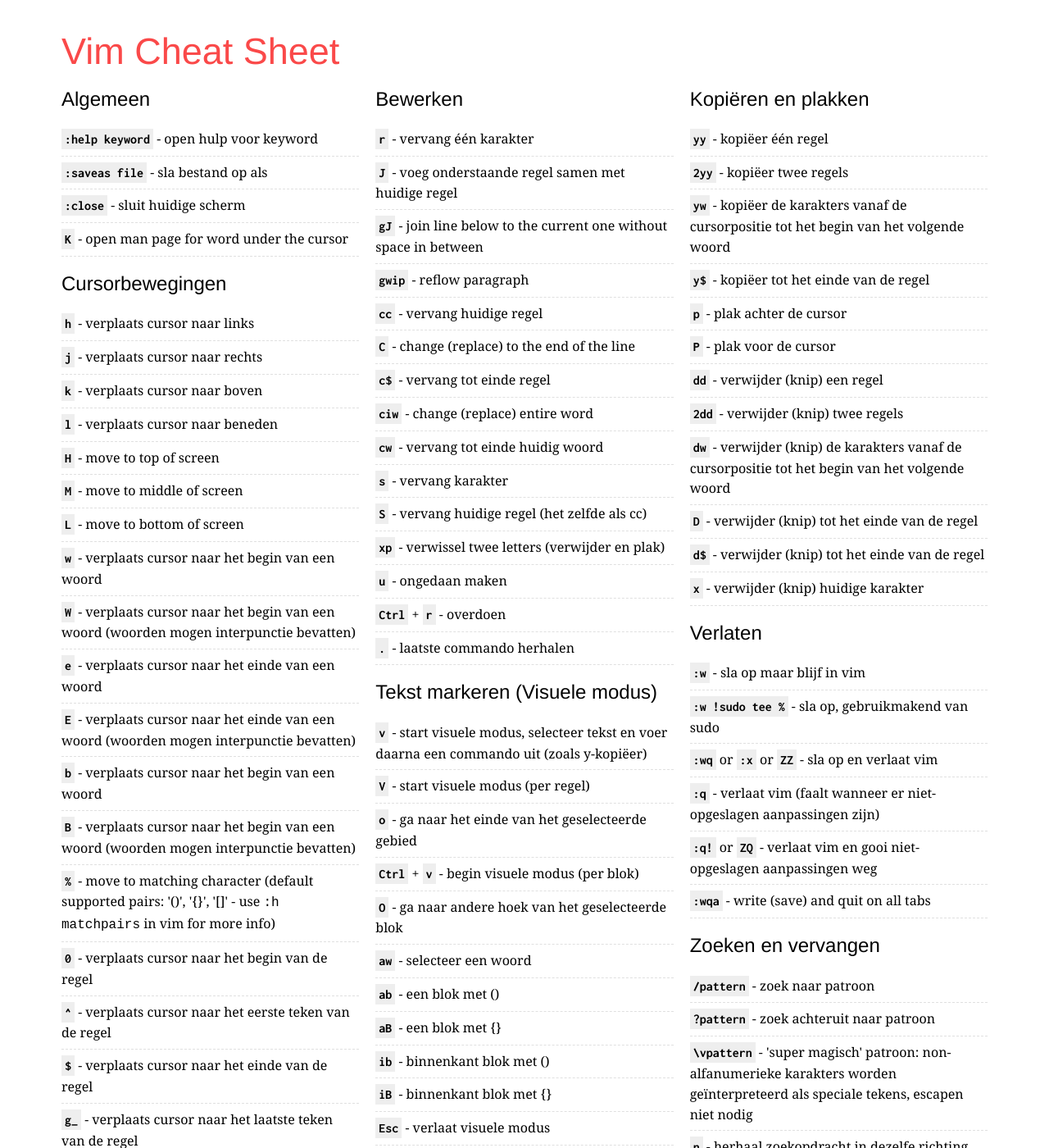
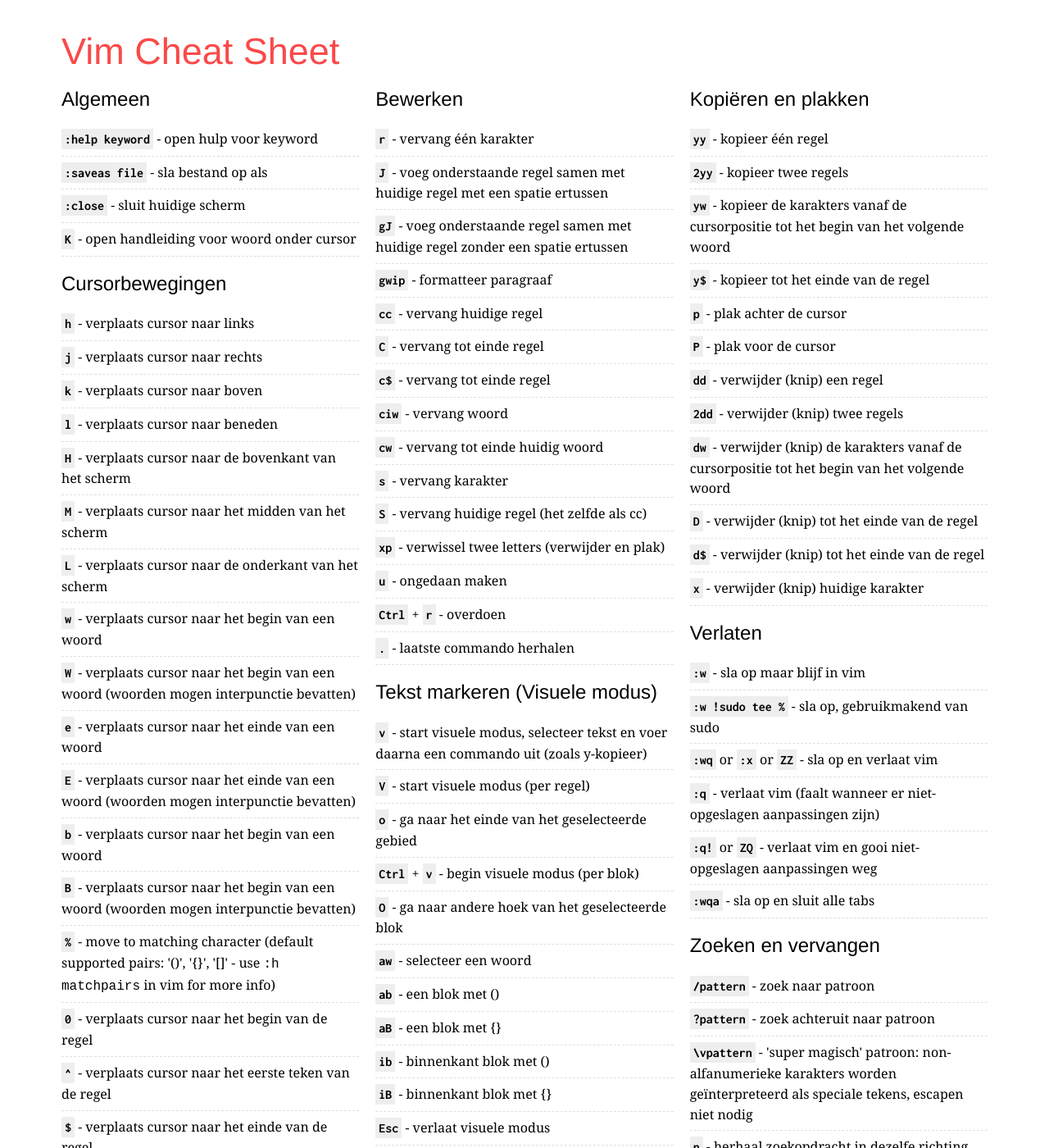
Before and after one commit to rtorr/vim-cheat-sheet, a Jekyll site: the page built from lang/nl_nl/index.html, in a window 1280 px wide and 1400 px high. Shown: the whole window at 82% size. Built offline with Jekyll 4.4.1, drawn with Linux system fonts in a browser that asks for light colours; some of the changed text lies outside the part shown.

Commit message:
Added Dutch translations and a few corrections

```diff
--- a/lang/nl_nl/index.html
+++ b/lang/nl_nl/index.html
@@ -11,6 +11,9 @@
     j: "verplaats cursor naar rechts"
     k: "verplaats cursor naar boven"
     l: "verplaats cursor naar beneden"
+    H: "verplaats cursor naar de bovenkant van het scherm"
+    M: "verplaats cursor naar het midden van het scherm"
+    L: "verplaats cursor naar de onderkant van het scherm"
     w: "verplaats cursor naar het begin van een woord"
     W: "verplaats cursor naar het begin van een woord (woorden mogen interpunctie bevatten)"
     e: "verplaats cursor naar het einde van een woord"
@@ -25,9 +28,16 @@
     G: "verplaats cursor naar de laatste regel van het document"
     fiveG: "ga naar regel 5"
     fx: "ga naar het volgende voorkomen van karakter x"
-    tx: "na naar voor het volgende voorkomen van karakter x"
+    tx: "ga naar voor het volgende voorkomen van karakter x"
+    Fx: "ga naar het vorige voorkomen van karakter x"
+    Tx: "ga naar na het vorige voorkomen van karakter x"
+    semicolon: "herhaal vorige f, t, F of T commando"
+    comma: "herhaal vorige f, t, F of T commando, terugwaards"
     closeCurlyBrace: "ga naar de volgende paragraaf (of functie/blok, tijdens het bewerken van code)"
     openCurlyBrace: "ga naar de vorige paragraaf (of functie/blok, tijdens het bewerken van code)"
+    zz: "centreer cursor op scherm"
+    CtrlPluse: "beweeg scherm een regel omlaag"
+    CtrlPlusy: "beweeg scherm een regel omhoog"
     CtrlPlusb: "ga een volledig scherm terug"
     CtrlPlusf: "ga een volledig scherm vooruit"
     CtrlPlusu: "ga 1/2 scherm terug"
@@ -50,10 +60,14 @@
   title: "Bewerken"
   commands:
     r: "vervang één karakter"
-    J: "voeg onderstaande regel samen met huidige regel"
+    J: "voeg onderstaande regel samen met huidige regel met een spatie ertussen"
+    gJ: "voeg onderstaande regel samen met huidige regel zonder een spatie ertussen"
+    gwip: "formatteer paragraaf"
     cc: "vervang huidige regel"
+    C: "vervang tot einde regel"
     cw: "vervang tot einde huidig woord"
     cDollar: "vervang tot einde regel"
+    ciw: "vervang woord"
     s: "vervang karakter"
     S: "vervang huidige regel (het zelfde als cc)"
     xp: "verwissel twee letters (verwijder en plak)"
@@ -64,7 +78,7 @@
 markingText:
   title: "Tekst markeren (Visuele modus)"
   commands:
-    v: "start visuele modus, selecteer tekst en voer daarna een commando uit (zoals y-kopiëer)"
+    v: "start visuele modus, selecteer tekst en voer daarna een commando uit (zoals y-kopieer)"
     V: "start visuele modus (per regel)"
     o: "ga naar het einde van het geselecteerde gebied"
     CtrlPlusv: "begin visuele modus (per blok)"
@@ -81,7 +95,7 @@
   commands:
     greaterThan: "verplaats tekst naar rechts"
     lessThan: "verplaats tekst naar links"
-    y: "kopiëer gemarkeerde tekst"
+    y: "kopieer gemarkeerde tekst"
     d: "verwijder gemarkeerde tekst"
     tilde: "hoofdletters omwisselen"
 
@@ -90,9 +104,9 @@
   commands:
     show: "laat registerinhoud zien"
     pasteRegisterX: "plak inhoud van register x"
-    yankIntoRegisterX: "kopiëer naar register x"
+    yankIntoRegisterX: "kopieer naar register x"
   tip1: "Registers worden opgeslagen in ~/.viminfo en worden opnieuw geladen na het herstarten van vim."
-  tip2: "Register 0 bevat altijd de inhoud van het laatste kopiëer ('yank') commando"
+  tip2: "Register 0 bevat altijd de inhoud van het laatste kopieer ('yank') commando"
 
 marks:
   title: "Positiemarkeringen"
@@ -100,7 +114,7 @@
     list: "lijst van positiemarkeringen"
     currentPositionA: "Markeer huidige positie als marker A"
     jumpPositionA: "ga naar positie van marker A"
-    yankToMarkA: "kopiëer tekst naar positie van marker A"
+    yankToMarkA: "kopieer tekst naar positie van marker A"
   tip: ""
 
 macros:
@@ -118,16 +132,17 @@
     openFile: "open bestand"
     saveAsFile: "sla bestand op als"
     closePane: "sluit huidige scherm"
+    K: "open handleiding voor woord onder cursor"
 
 cutAndPaste:
   title: "Kopiëren en plakken"
   commands:
-    yy: "kopiëer één regel"
-    twoyy: "kopiëer twee regels"
-    yw: "kopiëer de karakters vanaf de cursorpositie tot het begin van het volgende woord"
-    yiw: "kopiëer woord onder de cursor"
-    yaw: "kopiëer het woord onder de cursor, inclusief de spatie er voor of er achter"
-    yDollar: "kopiëer tot het einde van de regel"
+    yy: "kopieer één regel"
+    twoyy: "kopieer twee regels"
+    yw: "kopieer de karakters vanaf de cursorpositie tot het begin van het volgende woord"
+    yiw: "kopieer woord onder de cursor"
+    yaw: "kopieer het woord onder de cursor, inclusief de spatie er voor of er achter"
+    yDollar: "kopieer tot het einde van de regel"
     p: "plak achter de cursor"
     P: "plak voor de cursor"
     dd: "verwijder (knip) een regel"
@@ -148,6 +163,7 @@
     colonx: "sla op en verlaat vim"
     colonq: "verlaat vim (faalt wanneer er niet-opgeslagen aanpassingen zijn)"
     colonqbang: "verlaat vim en gooi niet-opgeslagen aanpassingen weg"
+    colonwqa: "sla op en sluit alle tabs"
 
 searchAndReplace:
   title: "Zoeken en vervangen"
```
